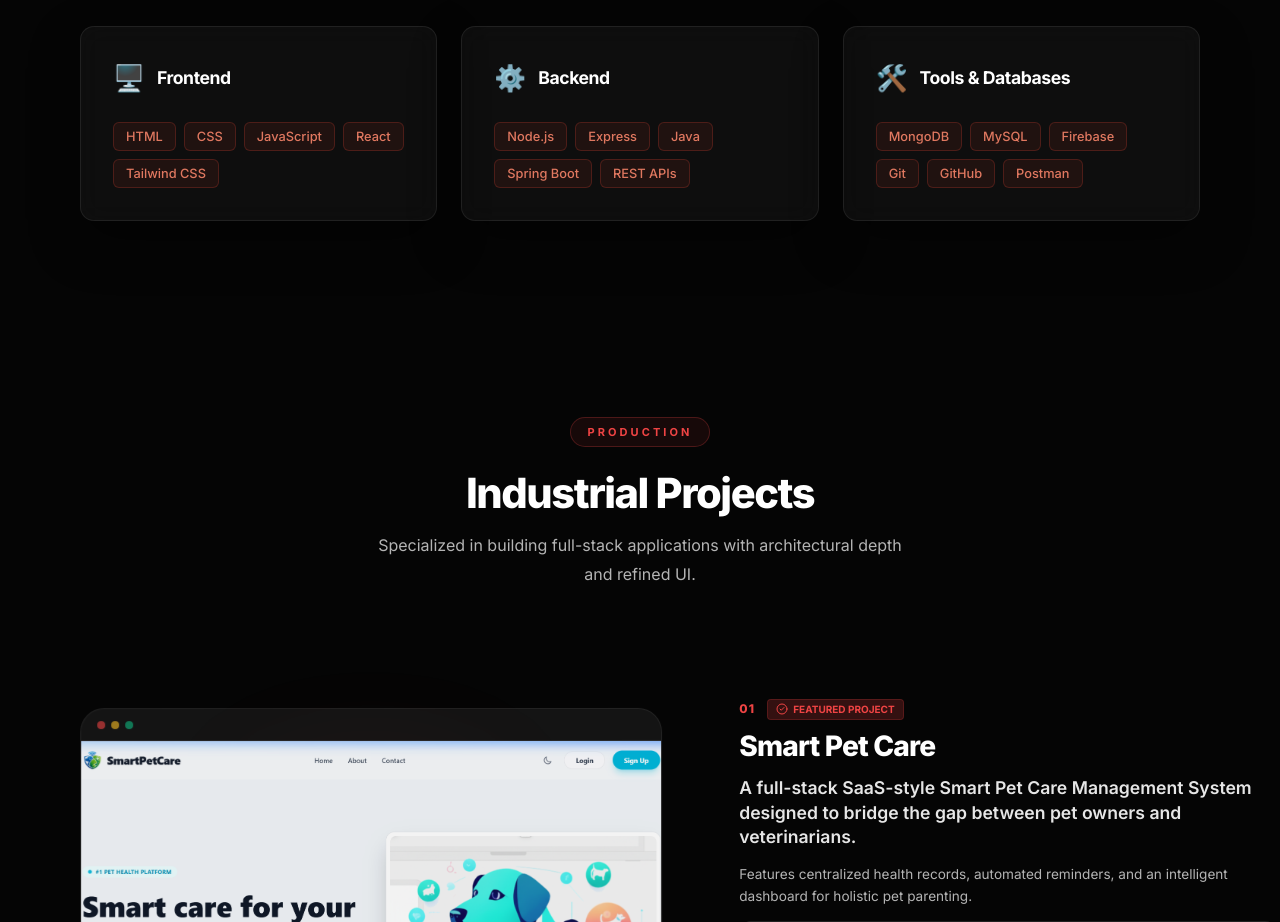
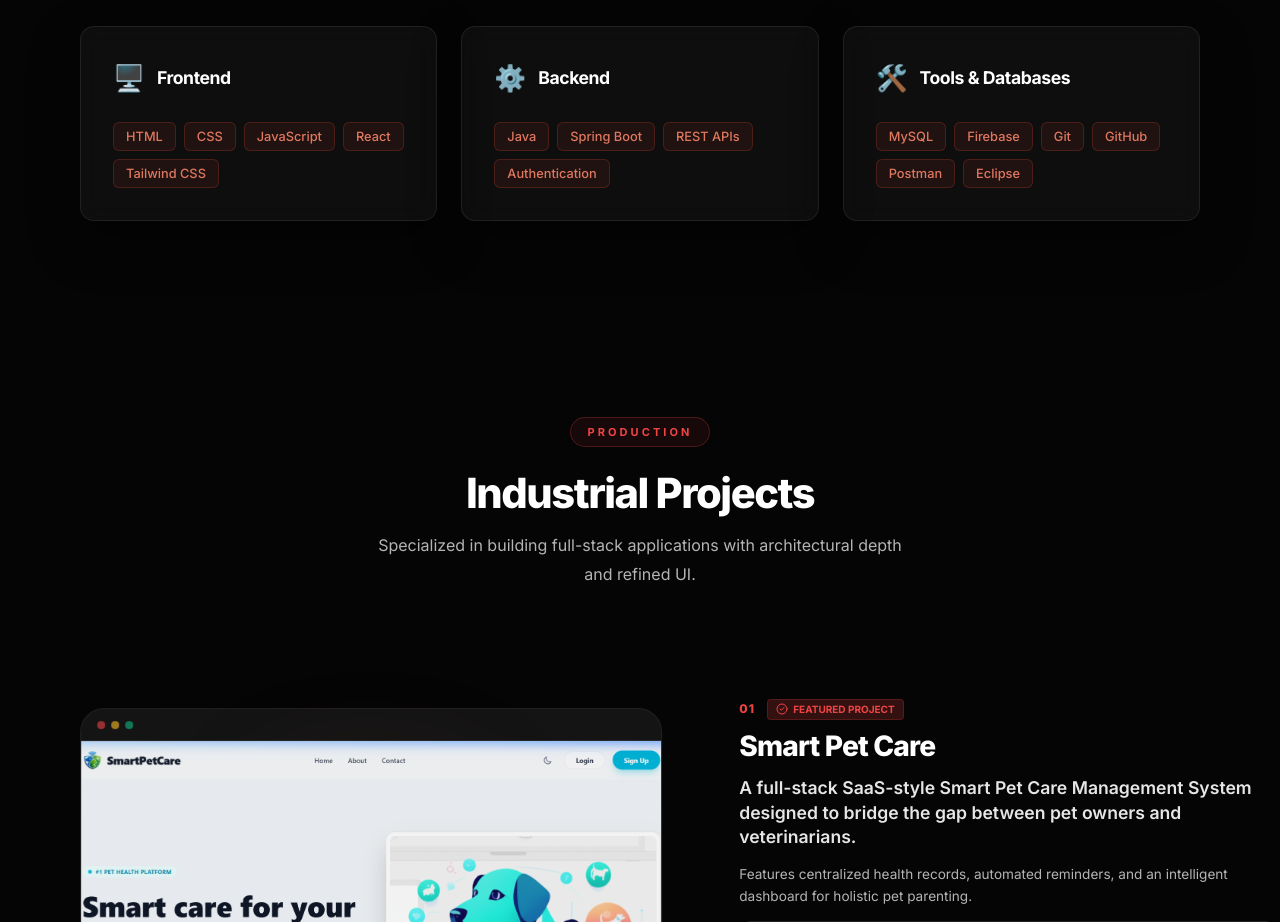
Before and after one commit to Aditya4405/portfolio, a React (Vite) app in the folder Portfolio/: page / in a window 1280 px wide. Shown: the part 2520-3442 px from the top of the page. Built offline with nearby package versions, Linux system fonts and the light colour scheme.

Commit message:
refactor: update skills list in SkillsSection for accuracy and relevance

```diff
--- a/Portfolio/src/components/sections/SkillsSection.jsx
+++ b/Portfolio/src/components/sections/SkillsSection.jsx
@@ -18,13 +18,13 @@ const categories = [
     emoji: '⚙️',
     title: 'Backend',
     color: '#ef4444',
-    skills: ['Node.js', 'Express', 'Java', 'Spring Boot', 'REST APIs'],
+    skills: ['Java', 'Spring Boot', 'REST APIs','Authentication'],
   },
   {
     emoji: '🛠️',
     title: 'Tools & Databases',
     color: '#ef4444',
-    skills: ['MongoDB', 'MySQL', 'Firebase', 'Git', 'GitHub', 'Postman'],
+    skills: ['MySQL', 'Firebase', 'Git', 'GitHub', 'Postman','Eclipse'],
   },
 ]
 
```
